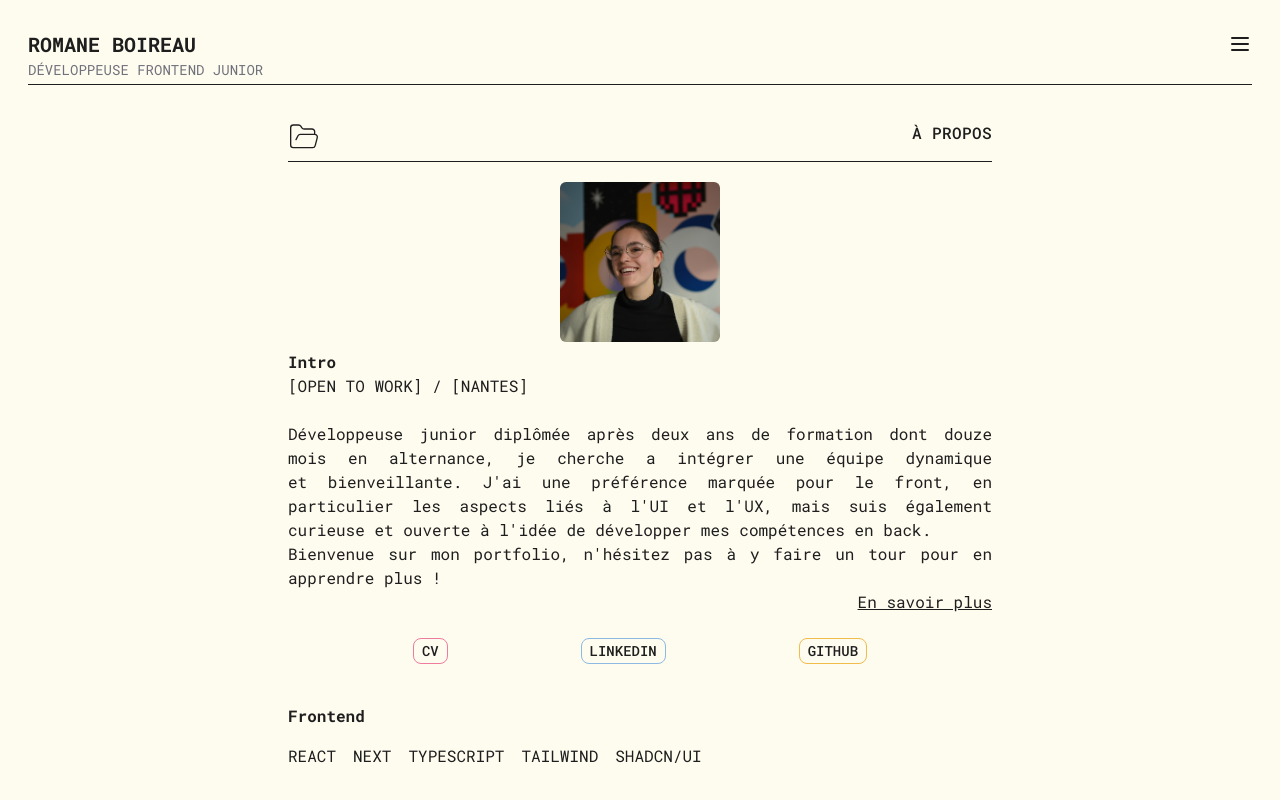
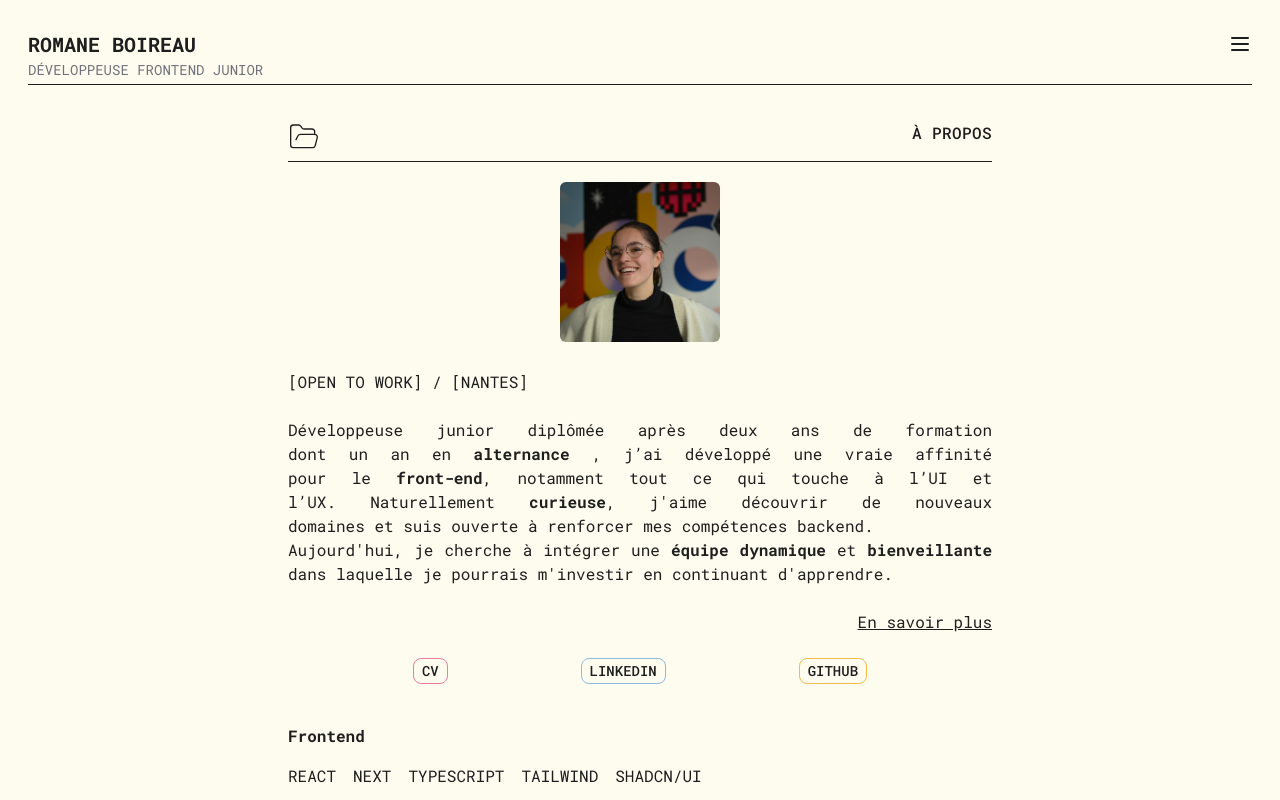
Before and after one commit to aanatema/portfolio-v2, a Next.js app: page / in a window 1280 px wide. Shown: the top 800 px of the page. Built offline with nearby package versions, Linux system fonts and the light colour scheme.

Commit message:
update in presentation text

```diff
--- a/src/app/components/HomepageComponents/AboutSection.tsx
+++ b/src/app/components/HomepageComponents/AboutSection.tsx
@@ -11,24 +11,28 @@ export default function AboutSection() {
 				<ProfilePicture />
 			</section>
 
-			<section>
-				<header className='font-bold'>Intro</header>
-				<p className='tracking-[3] text-start uppercase'>
+			<section className='pt-5'>
+				<p className='tracking-[2] text-start uppercase'>
 					[Open to work] / [Nantes]
 				</p>
 				<br />
 				<p>
 					Développeuse junior diplômée après deux ans de formation
-					dont douze mois en alternance, je cherche a intégrer une
-					équipe dynamique et bienveillante. J&apos;ai une préférence
-					marquée pour le front, en particulier les aspects liés à
-					l&apos;UI et l&apos;UX, mais suis également curieuse et
-					ouverte à l&apos;idée de développer mes compétences en back.
+					dont un an en <strong> alternance </strong>, j’ai développé
+					une vraie affinité pour le <strong>front-end</strong>,
+					notamment tout ce qui touche à l’UI et l’UX. Naturellement
+					<strong> curieuse</strong>, j&apos;aime découvrir de
+					nouveaux domaines et suis ouverte à renforcer mes
+					compétences backend.
 					<br />
-					Bienvenue sur mon portfolio, n&apos;hésitez pas à y faire un
-					tour pour en apprendre plus !
+					Aujourd&apos;hui, je cherche à intégrer une{" "}
+					<strong> équipe dynamique </strong>
+					et <strong> bienveillante </strong> dans laquelle je
+					pourrais m&apos;investir en continuant d&apos;apprendre.
 				</p>
 				<section className='justify-self-end'>
+					<br />
+
 					<Link
 						href='/aboutPage'
 						className='underline'>
```
